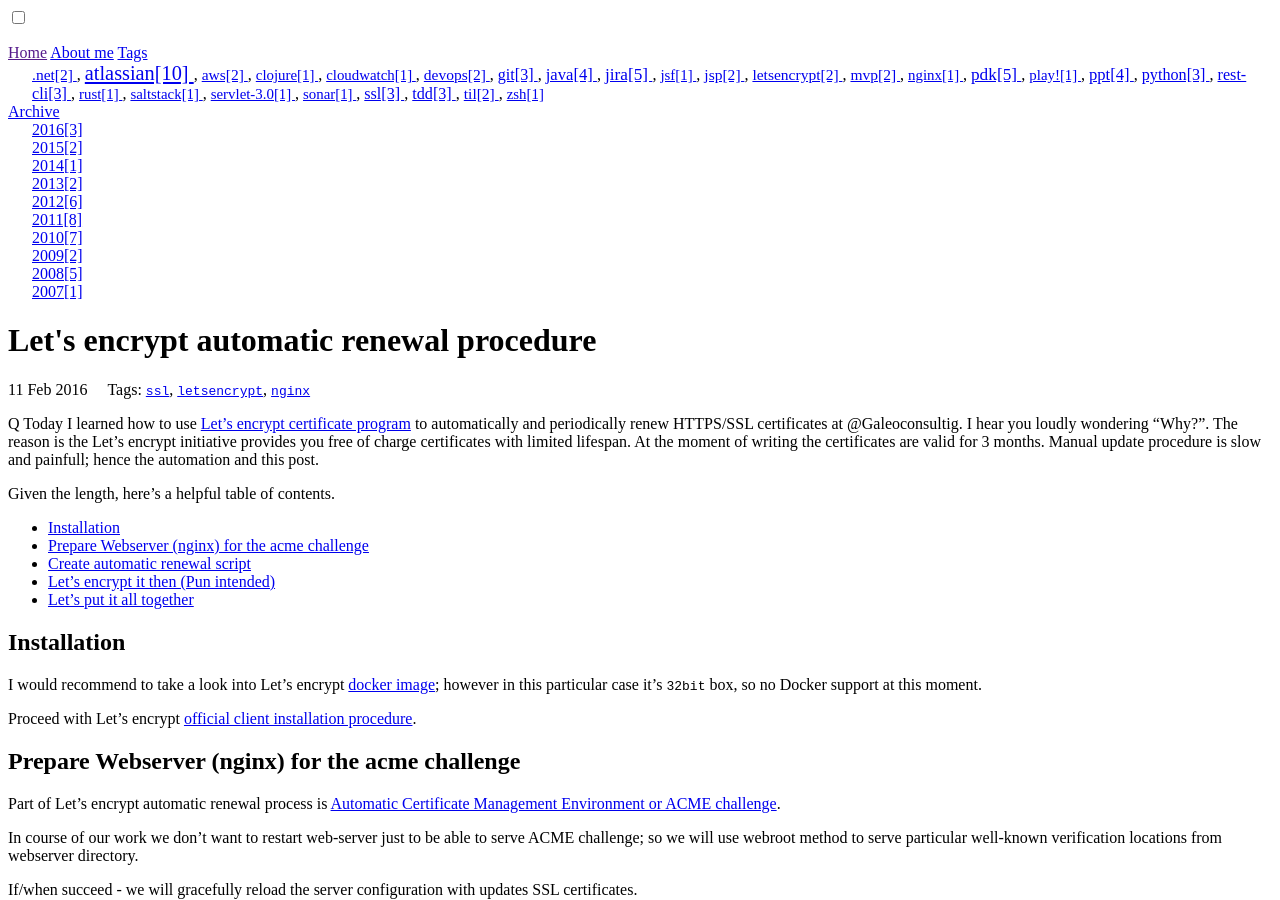
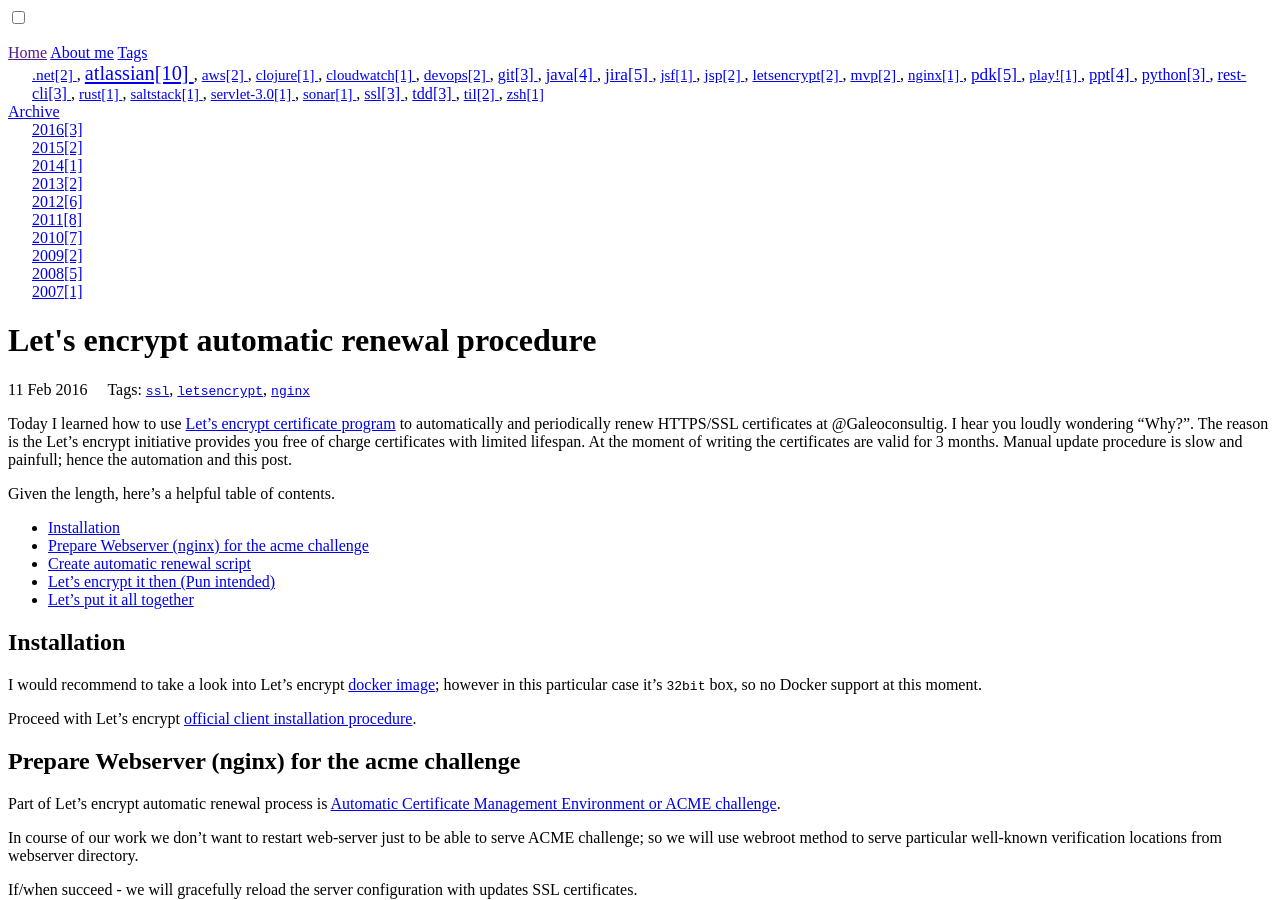
Before and after one commit to leonardinius/leonardinius.github.io, a Jekyll site: the page built from _posts/2016-02-11-letsencrypt-automatic-renewal.md, in a window 1280 px wide and 900 px high. Built offline with Jekyll 4.4.1, drawn with Linux system fonts in a browser that asks for light colours.

```diff
--- a/_posts/2016-02-11-letsencrypt-automatic-renewal.md
+++ b/_posts/2016-02-11-letsencrypt-automatic-renewal.md
@@ -5,7 +5,7 @@ tags: [ssl, letsencrypt, nginx]
 permalink: 2016/02/letsencrypt-automatic-renewal/
 ---
 
-Q Today I learned how to use [Let's encrypt certificate program][1] to
+Today I learned how to use [Let's encrypt certificate program][1] to
 automatically and periodically renew HTTPS/SSL certificates at @Galeoconsultig.
 I hear you loudly wondering "Why?". The reason is the Let's encrypt initiative
 provides you free of charge certificates with limited lifespan. At the moment
```
